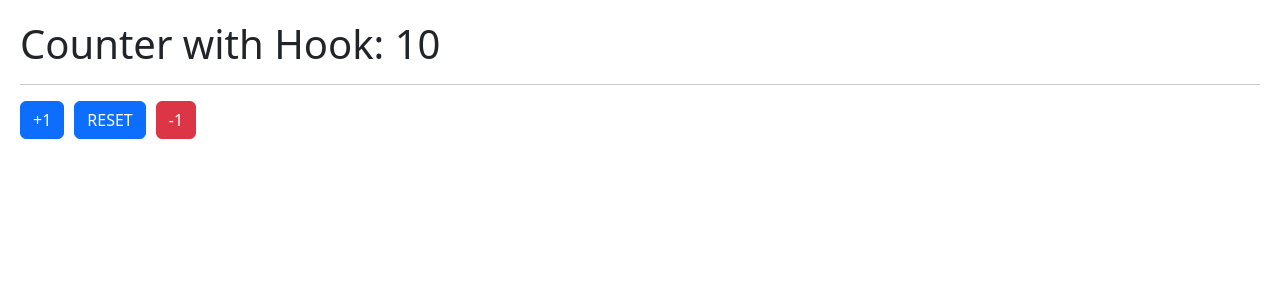
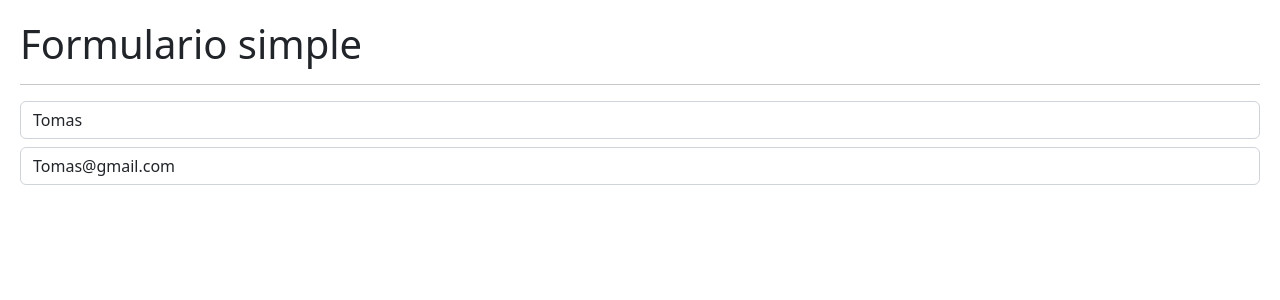
Before and after one commit to Xtremono/hook-app, a React (Vite) app: page / in a window 1280 px wide. Shown: the top 300 px of the page. Built offline with nearby package versions, Linux system fonts and the light colour scheme.

Commit message:
creacion de custom hook

```diff
--- /dev/null
+++ b/src/02-useEffect/SimpleForm.jsx
@@ -0,0 +1,41 @@
+import { useEffect, useState } from "react"
+
+
+
+
+export const SimpleForm = () => {
+
+  const [formState, setFormState] = useState({username: "Tomas", email: "Tomas@gmail.com"});
+
+  const {username, email} = formState;
+
+  const onInputChange = ({target}) => {
+    const {name, value} = target;
+    setFormState({
+      ...formState,
+      [name]: value,
+    })
+  }
+
+  useEffect(() => {
+    console.log('useEffect called!!')
+  }, []);
+
+  useEffect(() => {
+    console.log('formState changed!!')
+  }, [formState]);
+
+  useEffect(() => {
+    console.log('email changed!!')
+  }, [email]);
+
+  return (
+   <>
+   <h1>Formulario simple</h1>
+   <hr />
+
+   <input type="text" className="form-control" placeholder="Username" name="username" value={username} onChange={onInputChange}/>
+   <input type="text" className="form-control mt-2" placeholder="Tomas@gmail.com" name="email" value={email} onChange={onInputChange}/>
+   </>
+  )
+}
--- a/src/main.jsx
+++ b/src/main.jsx
@@ -1,13 +1,14 @@
 import { StrictMode } from 'react'
 import { createRoot } from 'react-dom/client'
 import './index.css'
-import { CounterWithCustomHook } from './01-useState/CounterWithCustomHook'
+import { SimpleForm } from './02-useEffect/SimpleForm'
+//import { CounterWithCustomHook } from './01-useState/CounterWithCustomHook'
 //import { CounterApp } from './01-useState/CounterApp'
 //import { HooksApp } from './HooksApp'
 
 
 createRoot(document.getElementById('root')).render(
   <StrictMode>
-    <CounterWithCustomHook/>
+    <SimpleForm />
   </StrictMode>,
 )
```
